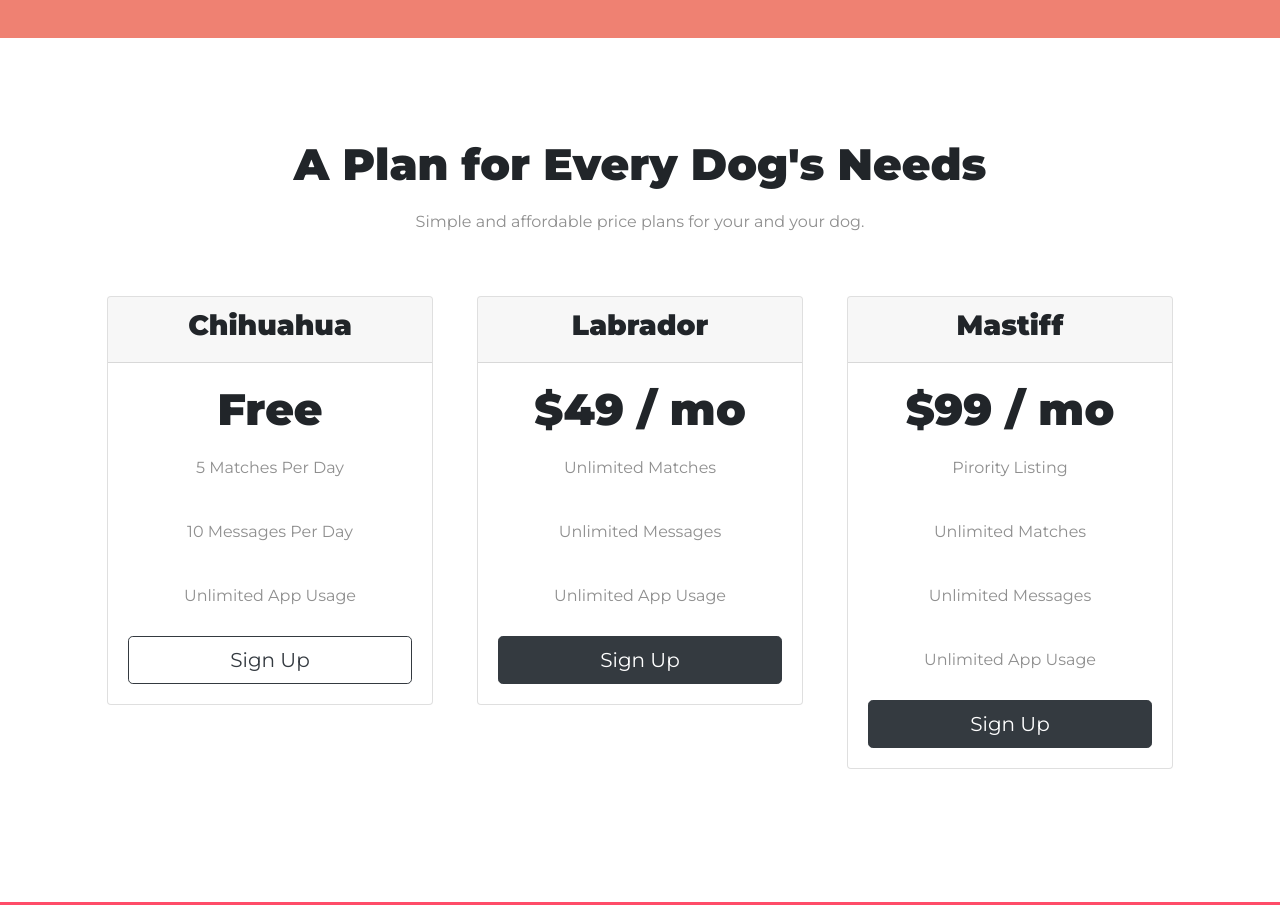
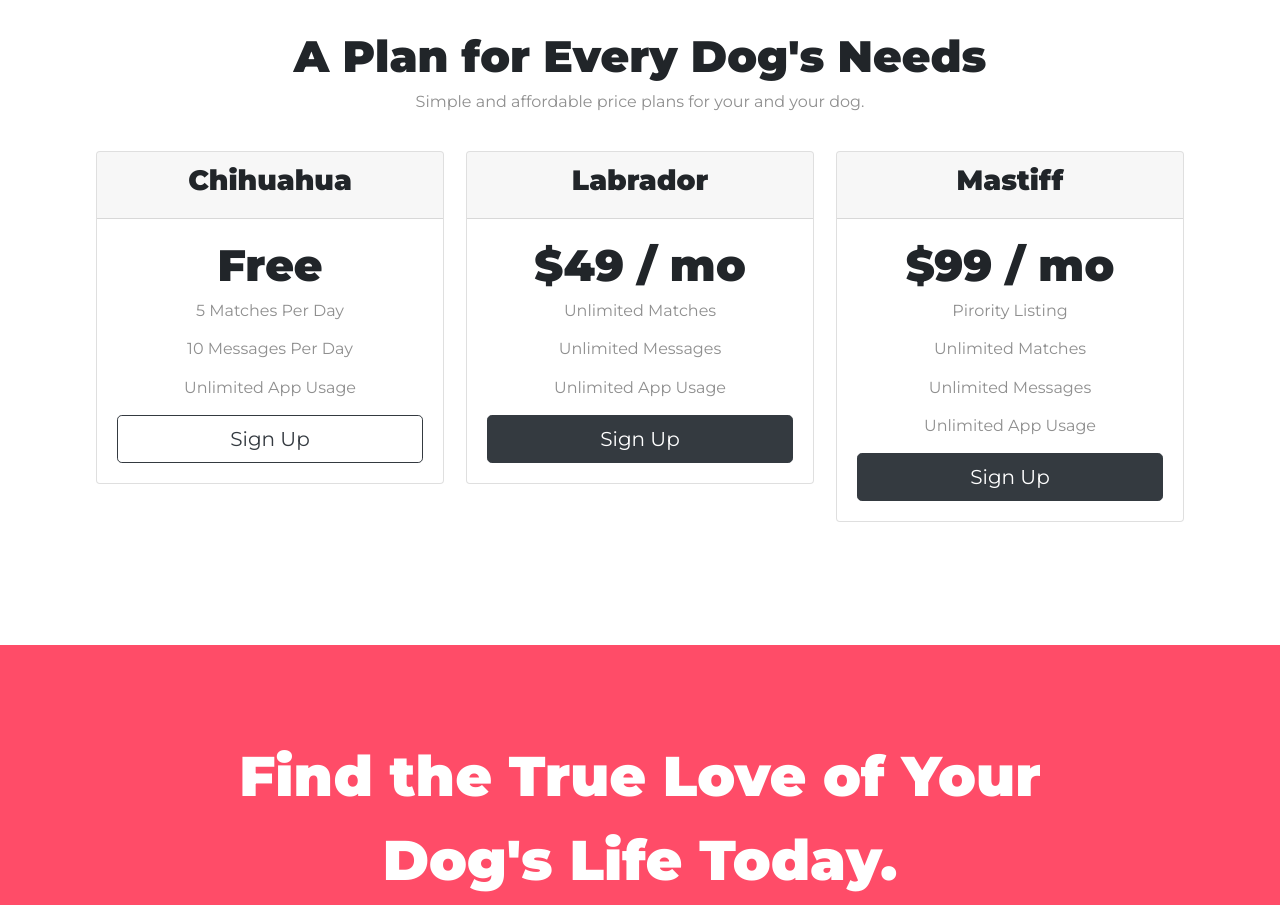
Before and after one commit to agrawalsrijan/tindog, a plain HTML site: page index.html in a window 1280 px wide. Shown: the part 1760-2665 px from the top of the page. Drawn offline with nearby package versions, Linux system fonts and the light colour scheme.

Commit message:
Update styles.css

```diff
--- a/css/styles.css
+++ b/css/styles.css
@@ -1,11 +1,9 @@
 body{
 	font-family: "Montserrat";
-	line-height: 3;
+	line-height: 1.4;
 }
-#title{
-	background-color: #ff4c68;
-	color: #ffffff;
-}
+
+
 h1{
 	font-family: "Montserrat";
 	font-weight: 900;
@@ -44,7 +42,10 @@ p{
 	font-weight: 400;
 }
 	/*title section*/
-
+#title{
+	background-color: #ff4c68;
+	color: #ffffff;
+}
 .download-button{
 	margin:5% 3% 5% 0;
 }
@@ -109,7 +110,7 @@ p{
 	text-align: center;
 }
 .pricing-col{
-	padding:3% 2%;
+	padding:2% 1%;
 }
           /*CTA section*/
 #cta{
```
